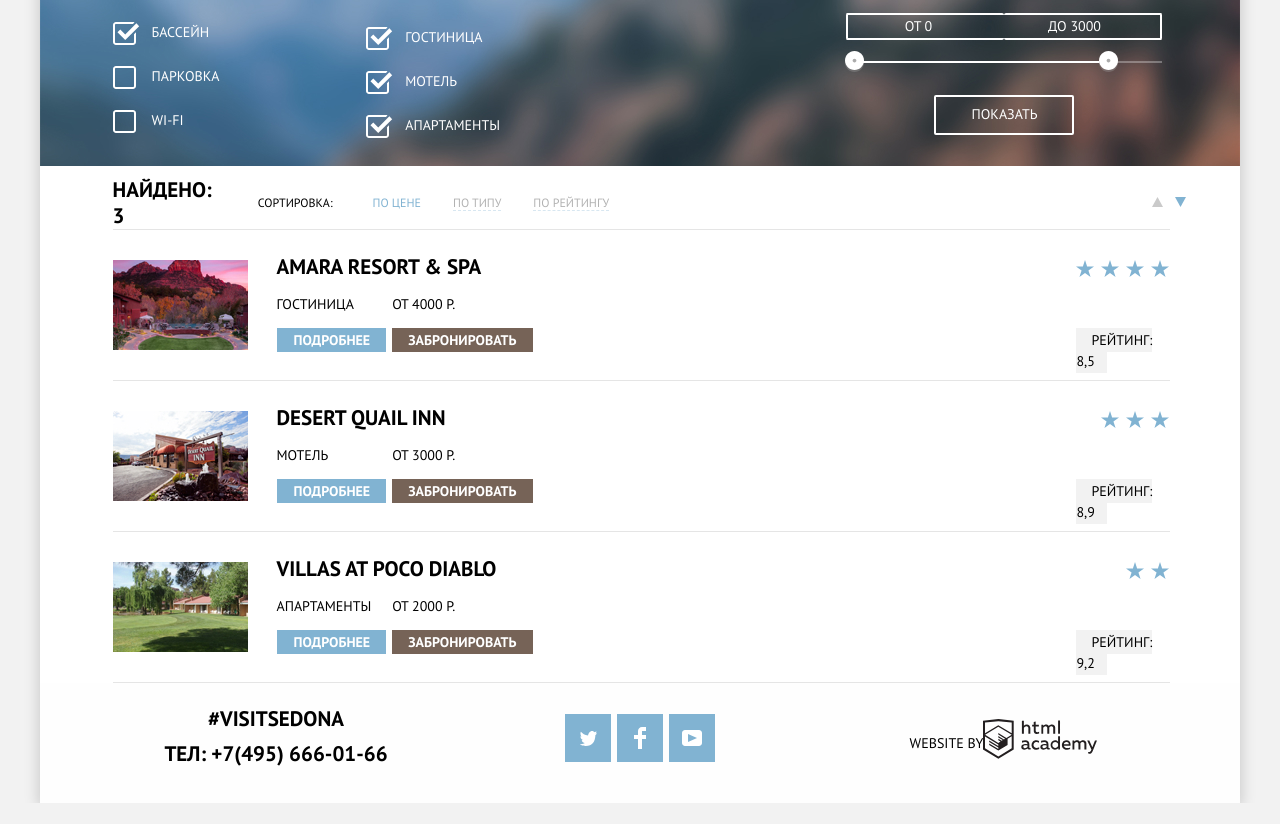
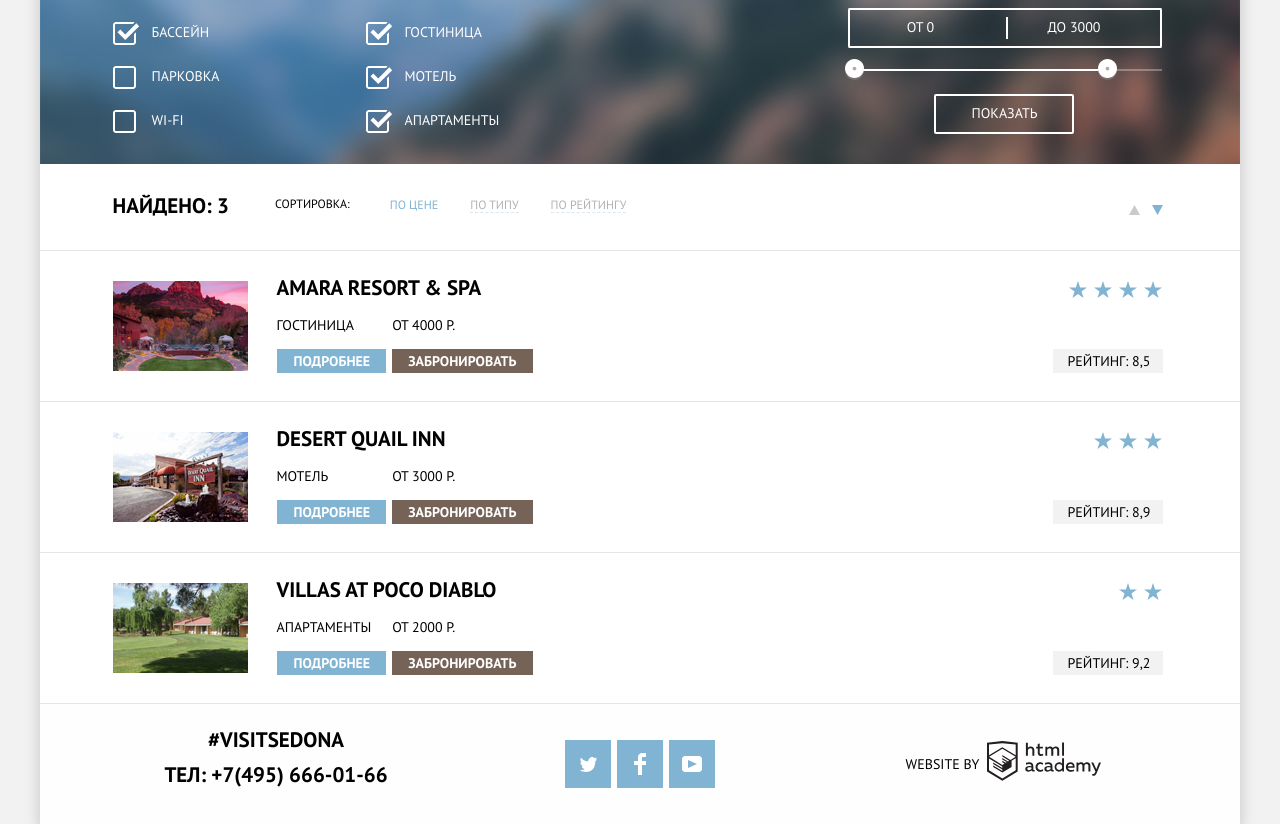
Before and after one commit to AlucardOpp/1605271-sedona-30, a plain HTML site: page catalog.html in a window 1280 px wide. Shown: the part 107-931 px from the top of the page. Before the commit the page ends 910 px from the top, so only its background shows below. Drawn offline with Linux system fonts and the light colour scheme.

Commit message:
Завершает вёрстку всех декоративных элементов на внутренней странице

```diff
--- a/catalog.html
+++ b/catalog.html
@@ -107,12 +107,14 @@
     </section>
     <section class="section-sort container">
       <h2 class="sort-title">Найдено: 3</h2>
+      <div class="div-sort-selection">
         <p>Сортировка:</p>
         <ul class="sort-selection">
           <li><a class="sort-button sort-button-current" href="">По цене</a></li>
           <li><a class="sort-button" href="">По типу</a></li>
           <li><a class="sort-button" href="">По рейтингу</a></li>
         </ul>
+      </div>
       <ul class=sort-triangles>
         <li><a href="" class="triangle triangle-down"><svg width="11" height="10" viewBox="0 0 11 10" fill="none"
               xmlns="http://www.w3.org/2000/svg">
@@ -128,7 +130,7 @@
         </li>
       </ul>
     </section>
-    <section class="hotel-list container">
+    <section class="hotel-list">
       <h2 class="visually-hidden">Список гостиниц</h2>
       <ul class="hotel-unlist">
         <li class="hotel">
@@ -256,12 +258,10 @@
   </main>
 
   <footer class="main-footer page-footer">
-    <h2 class="visually-hidden">Контактные данные</h2>
     <div class="footer-contacts">
       <p>#VISITSEDONA</p>
       <p>Тел: <a class="footer-phone" href="tel:+74956660166">+7(495) 666-01-66</a></p>
     </div>
-    <h2 class="visually-hidden">Социальные сети</h2>
     <ul class="footer-social">
       <li>
         <a class="social-icon" href="">
@@ -292,8 +292,8 @@
         </a>
       </li>
     </ul>
-    <p class="footer-copyright">
-      Website by
+    <div class="footer-copyright">
+      <p>Website by</p>
       <a class="footer-copy-logo" href="https://htmlacademy.ru/intensive/htmlcss">
         <svg width="115" height="41" viewBox="0 0 115 41" fill="none" xmlns="http://www.w3.org/2000/svg">
           <path fill-rule="evenodd" clip-rule="evenodd"
@@ -301,7 +301,7 @@
             fill="#231F20" />
         </svg>
       </a>
-    </p>
+    </div>
   </footer>
 </body>
 
--- a/css/style.css
+++ b/css/style.css
@@ -43,7 +43,6 @@
 .page-body {
   font-size: 14px;
   line-height: 21px;
-  color: var(--basic-g);
   font-weight: normal;
   font-family: "PT Sans", Arial, sans-serif;
   text-transform: uppercase;
@@ -58,7 +57,8 @@
   box-shadow: 0 5px 15px 0 rgba(0, 1, 1, 0.2);
 }
 
-.page-catalog {
+.page-catalog,
+.page-main {
   background-color: var(--basic-white);
 }
 
@@ -518,6 +518,7 @@
 
 .map {
   margin-bottom: -126px;
+  background-color: var(--basic-white);
 }
 
 /* Footer */
@@ -569,7 +570,7 @@
   display: flex;
   flex-wrap: wrap;
   justify-content: space-between;
-  padding-top: 31px;
+  margin-top: 36px;
 }
 
 .social-icon {
@@ -607,7 +608,7 @@
 }
 
 .footer-copyright p {
-  margin-right: 6px;
+  margin-right: 8px;
 }
 
 .footer-copy-logo:hover path {
@@ -623,7 +624,7 @@
 
 .filter-background {
   background: url("../img/blurred-background.jpg") var(--basic-white) no-repeat;
-  background-size: 100%;
+  background-size: 100% 100%;
 }
 
 .filter {
@@ -644,7 +645,6 @@
   padding: 0;
   margin: 0;
   padding-left: 39px;
-  margin-bottom: 32px;
 }
 
 .filter-input-text {
@@ -653,19 +653,27 @@
   font: inherit;
   background-color: transparent;
   color: var(--basic-white);
+  text-align: center;
 }
 
 .input-min-cost,
 .input-max-cost {
-  width: 152px;
+  box-sizing: border-box;
+  padding: 6.5px 0 8.5px 0;
 }
 
 .input-min-cost {
   border-right: none;
+  position: relative;
+  left: 2px;
+  width: 159px;
 }
 
 .input-max-cost {
   border-left: none;
+  position: relative;
+  left: -1px;
+  width: 158px;
 }
 
 .filter-input-text::placeholder {
@@ -710,10 +718,14 @@
 .filters-infrastructure {
   padding: 0;
   margin: 0;
+  margin-bottom: 33px;
 }
 
 .filters-housing {
-  justify-self: end;
+  margin: 0;
+  padding: 0;
+  margin-left: 53px;
+  margin-bottom: 33px;
 }
 
 .filters-infrastructure li,
@@ -734,11 +746,13 @@
 }
 
 .filters-cost {
-  width: 316px;
+  width: 317px;
   justify-self: end;
-  transform: translateX(7px);
   display: flex;
   flex-direction: column;
+  margin: 0;
+  margin-right: 5px;
+  padding: 0;
 }
 
 .filters-title-cost {
@@ -749,15 +763,28 @@
 .price-controls {
   display: flex;
   flex-wrap: wrap;
-  ;
+  position: relative;
+}
+
+.price-controls::before {
+  content: "";
+  position: absolute;
+  width: 2px;
+  height: 22px;
+  background-color: var(--basic-white);
+  margin: auto;
+  top: 0;
+  bottom: 0;
+  left: 5px;
+  right: 0;
 }
 
 .range-controls {
   position: relative;
+  width: 316px;
   height: 11px;
   margin-top: 11px;
   padding-top: 10px;
-  margin-bottom: 23px;
 }
 
 .range-controls .scale {
@@ -798,19 +825,38 @@
   display: flex;
   align-items: center;
   background-color: var(--basic-white);
+  display: grid;
+  grid-template-columns: repeat(2, max-content) 1fr;
+}
+
+.div-sort-selection {
+  display: flex;
+  align-items: baseline;
+  position: relative;
+  top: -3px;
 }
 
 .sort-selection {
   display: grid;
   grid-template-columns: repeat(3, max-content);
   column-gap: 32px;
-  margin-right: 503px;
+  margin: 0;
+  padding: 0;
+  margin-left: 40px;
+  position: relative;
+  top: 1px;
 }
 
 .sort-triangles {
   display: grid;
   grid-template-columns: repeat(2, 1fr);
   column-gap: 12px;
+  padding: 0;
+  margin: 0;
+  justify-self: end;
+  margin-right: 5px;
+  position: relative;
+  top: 4px;
 }
 
 .triangle:hover path {
@@ -832,6 +878,8 @@
   font-weight: bold;
   margin: 0;
   padding: 0;
+  margin-top: 29px;
+  margin-bottom: 31px;
   margin-right: 46px;
 }
 
@@ -884,7 +932,11 @@
   display: grid;
   grid-template-columns: max-content max-content;
   column-gap: 6px;
-  margin-right: 543px;
+}
+
+.overall-rating {
+  margin-left: auto;
+  margin-right: 77.5px;
 }
 
 .stars {
@@ -903,7 +955,7 @@
 }
 
 .hotel-list-image {
-  padding: 30px 29px 30px 0;
+  margin: 30px 29px 30px 72.5px;
 }
 
 .apartments {
@@ -963,6 +1015,8 @@
   border-radius: 2px;
   padding: 7px 35px 8px 36px;
   align-self: center;
+  position: relative;
+  top: 14px;
 }
 
 .button-show:hover {
```
Also changed, not shown: index.html (+1 -1 lines), img/sedona-background.svg (deleted), img/to-the-gorgeous-background.svg (deleted), img/welcome-background.svg (deleted). Lines whose indentation alone changed are shown as unchanged.
